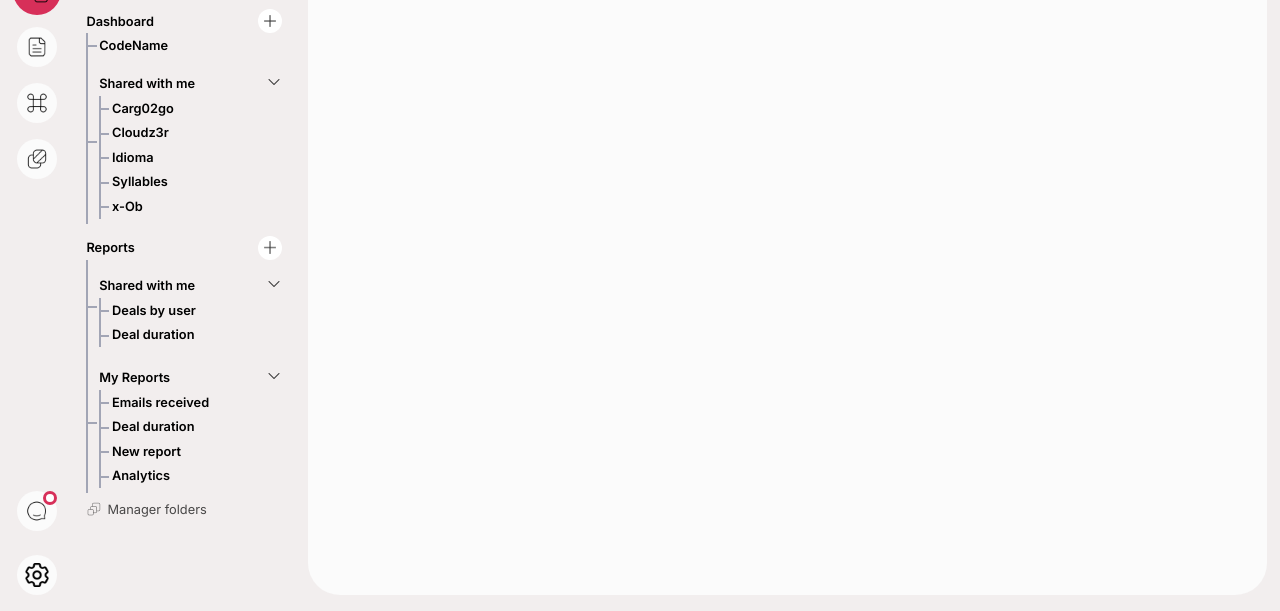
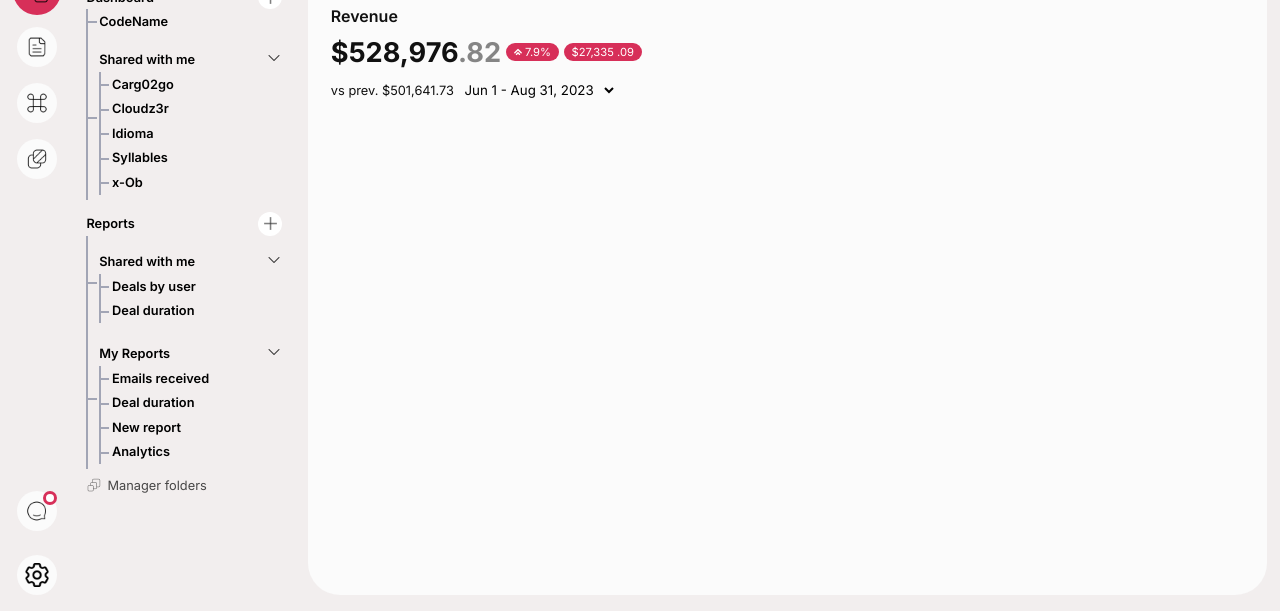
Before and after one commit to code-vedant/Assignment_Acorn_Globus, a plain HTML site: page index.html in a window 1280 px wide. Shown: the part 189-800 px from the top of the page. Drawn offline with Linux system fonts and the light colour scheme.

Commit message:
working on revenue, made double arrow icon

```diff
--- a/index.html
+++ b/index.html
@@ -175,22 +175,20 @@
                             </button>
                             <ul class="user-list-tab">
                                 <li class="user-tab">
-                                    <img src="/assets/user-1.jpg" alt="">
+                                    <img src="/assets/user-1.jpg" alt="" />
                                     <span>Armin A.</span>
                                 </li>
                                 <li class="user-tab">
-                                    <img src="/assets/user-2.png" alt="">
+                                    <img src="/assets/user-2.png" alt="" />
                                     <span>Eren Y.</span>
                                 </li>
                                 <li class="user-tab">
-                                    <img src="/assets/user-3.jpg" alt="">
+                                    <img src="/assets/user-3.jpg" alt="" />
                                     <span>Mikasa A.</span>
                                 </li>
                             </ul>
                             <button class="logo-button">
-                                <div>
-                                    C
-                                </div>
+                                <div>C</div>
                             </button>
                         </div>
                         <div class="headers-actions">
@@ -209,17 +207,44 @@
                         <h2 class="report-name">New Report</h2>
                         <div class="date-range">
                             <div class="switch">
-                                <input type="checkbox" checked>
+                                <input type="checkbox" checked />
                                 <span class="slider"></span>
                             </div>
                             <label for="switch">Timeframe</label>
                             <select name="date-range" class="date-select">
-                                <option value="last-7-days">Sep 1 - Nov 30, 2023</option>
+                                <option value="last-7-days">
+                                    Sep 1 - Nov 30, 2023
+                                </option>
                             </select>
                         </div>
                     </div>
                     <div class="revenue-section">
+                        <div class="total-revenue-container">
+                            <h4>Revenue</h4>
+                            <div class="total-revenue">
+                                <h3>$528,976<span>.82</span></h3>
+                                <div class="red-tag">
+                                    <img src="/assets/double-arrow.png" alt="">
+                                    <span>7.9%</span></div>
+                                <div class="red-tag">
+                                    $27,335 <span> .09 </span>
+                                </div>
+                            </div>
+                            <div class="revenue-comparison">
+                                <p>vs prev. $501,641.73</p>
+                                <select>
+                                    <option value="curr"> Jun 1 - Aug 31, 2023</option>
+                                </select>
+                            </div>
+                        </div>
+                        <div class="revenue-tab-container">
+                            <div class="revenue-top-cards">
+                                <div class="rtc-card 1">
 
+                                </div>
+                                <div class="rtc-card 2"></div>
+                            </div>
+                        </div>
                     </div>
                     <div></div>
                     <div></div>
--- a/style.css
+++ b/style.css
@@ -9,6 +9,8 @@
 }
 
 * {
+    margin: 0;
+    padding: 0;
     box-sizing: border-box;
     font-family: "Inter", sans-serif;
 }
@@ -656,3 +658,87 @@ li{
     outline: none;
     background-color: var(--bg);
   }
+
+  .revenue-section{
+    width: 100%;
+    height: fit-content;
+    display: flex;
+    justify-content: space-between;
+    align-items: center;
+    gap: 2vw;
+  }
+
+  .total-revenue-container{
+    background-color: none;
+    width: fit-content;
+    max-height: 15vh;
+    display: flex;
+    flex-direction: column;
+    justify-content: flex-start;
+    align-items: flex-start;
+    gap: 1.2vh;
+  }
+
+  .total-revenue-container h4{
+    margin: 0;
+    font-size: 1rem;
+    color: var(--dark);
+    font-weight: 600;
+  }
+
+  .total-revenue{
+    display: flex;
+    margin: 0;
+    justify-content: flex-start;
+    align-items: center;
+    gap: 0.4vw;
+  }
+
+  .total-revenue .red-tag{
+    background-color: var(--red);
+    color: var(--white);
+    padding: 0.3vh 0.6vw;
+    font-size: 0.7rem;
+    border-radius: 1vw;
+  }
+
+  .total-revenue .red-tag img{
+    width: 60%;
+    height: 60%;
+    max-width: 0.5rem;
+    object-fit: cover;
+    filter: invert(1);
+  }
+
+    .total-revenue h3{
+        margin: 0;
+        font-size: 1.7rem;
+        color: var(--dark);
+        opacity:1;
+        font-weight: 700;
+    }
+
+    .total-revenue h3 span{
+        opacity: 0.5;
+    }
+
+    .revenue-comparison{
+        margin: 0;
+        display: flex;
+        justify-content: flex-start;
+        align-items: center;
+    }
+
+    .revenue-comparison p{
+        margin: 0;
+        font-size: 0.8rem;
+        color: var(--dark);
+    }
+
+    .revenue-comparison select{
+        height: 3vh;
+        border: none;
+        background-color: transparent;
+        padding: 0 0.5vw;
+        outline: none;
+    }
```
Also changed, not shown: assets/double-arrow.png (added).
